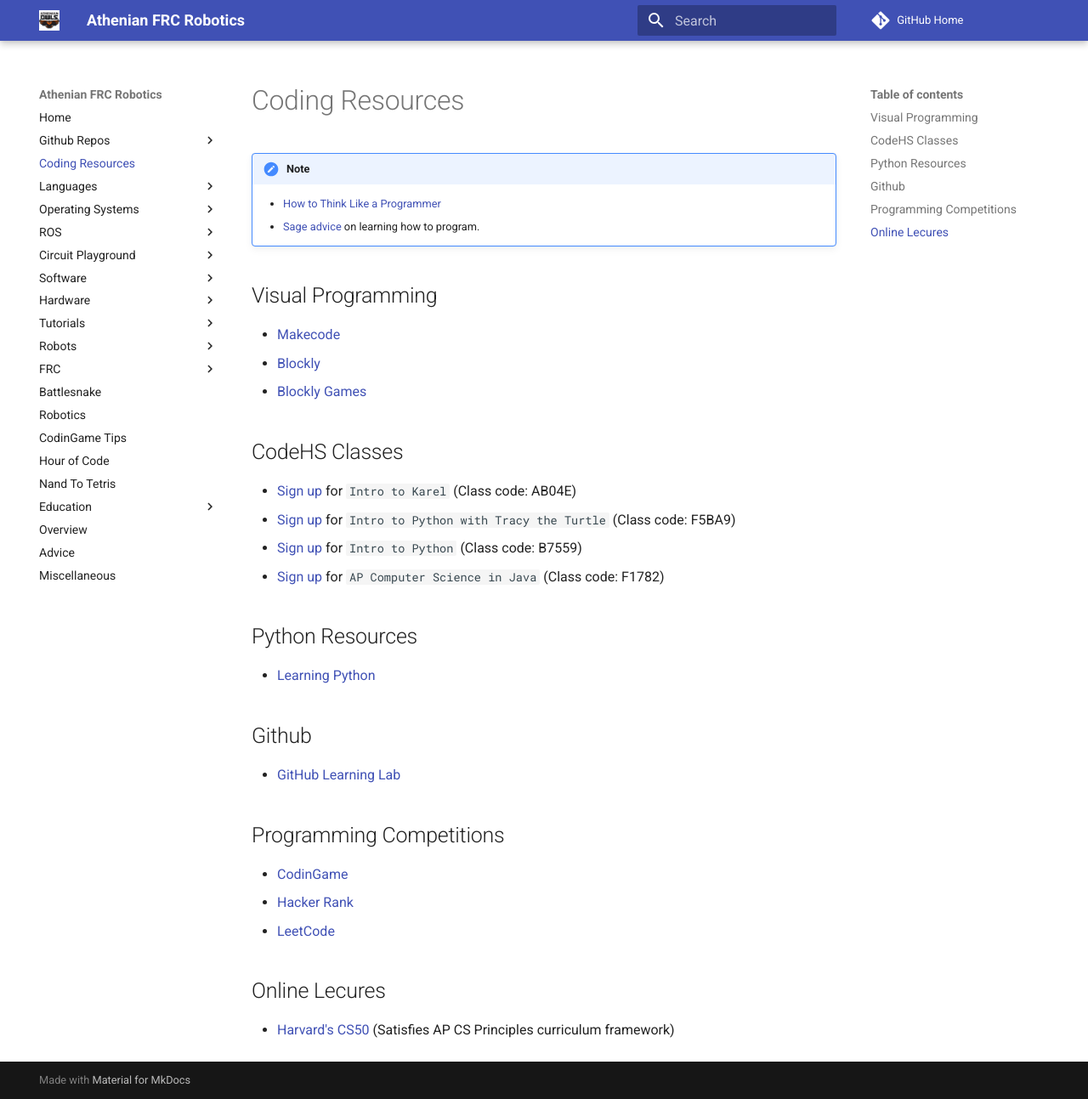
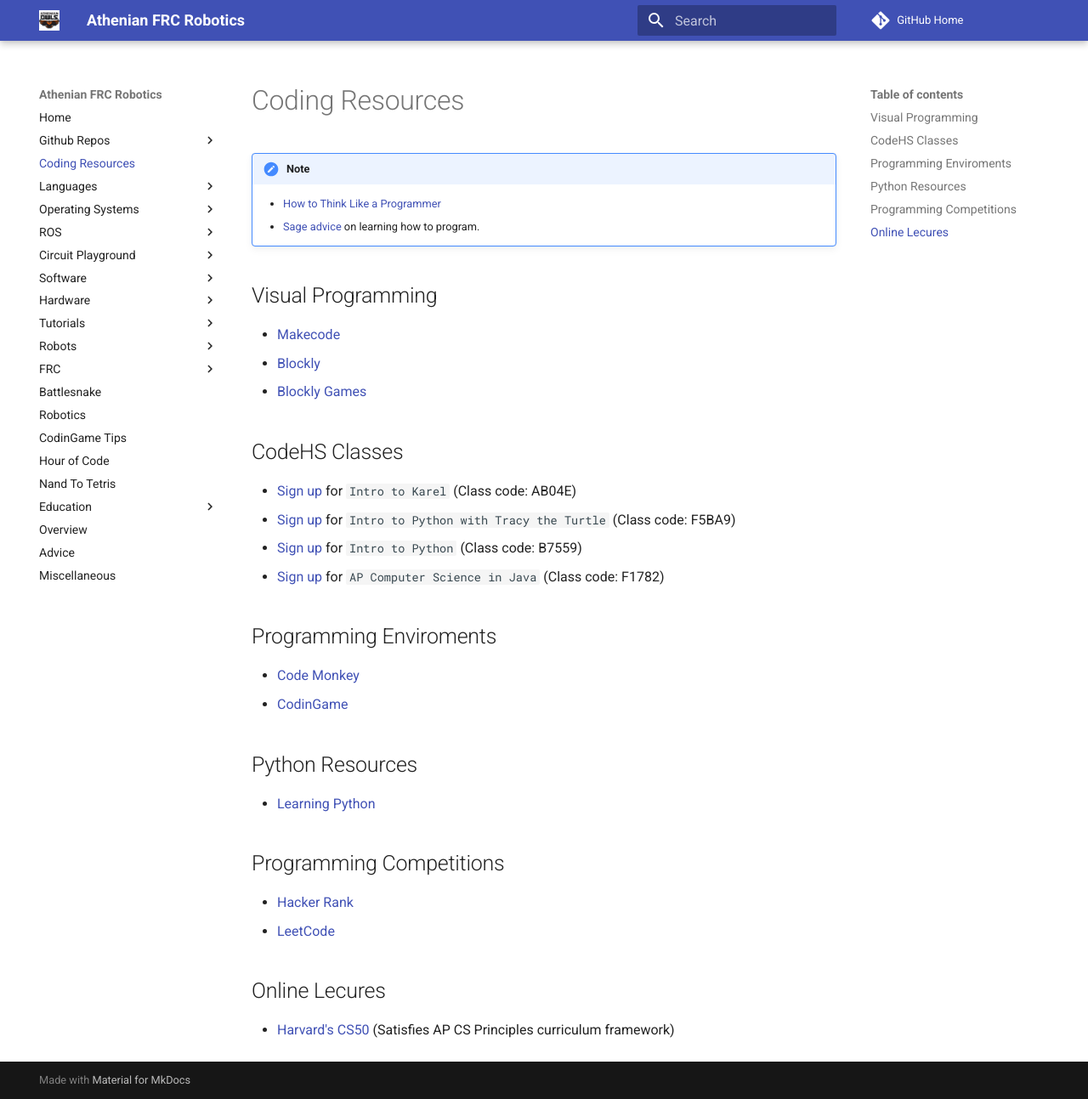
Before and after one commit to athenian-robotics/athenian-robotics-mkdocs, an MkDocs documentation site: the page built from docs/coding-resources.md, in a window 1280 px wide and 1293 px high. Shown: the whole window at 85% size. Built offline with MkDocs 1.6.1 and Material for MkDocs 9.7.7, drawn with Linux system fonts in a browser that asks for light colours; comment, search, counter and statistics services are not loaded.

Commit message:
Update docs

```diff
--- a/docs/coding-resources.md
+++ b/docs/coding-resources.md
@@ -16,14 +16,14 @@
 * [Sign up](http://codehs.com/go/B7559) for ``Intro to Python`` (Class code: B7559)
 * [Sign up](http://codehs.com/go/F1782) for ``AP Computer Science in Java`` (Class code: F1782)
 
+## Programming Enviroments
+* [Code Monkey](https://www.playcodemonkey.com)
+* [CodinGame](https://www.codingame.com)
+
 ## Python Resources
 * [Learning Python](../learning-python/)
 
-## Github
-* [GitHub Learning Lab](https://lab.github.com)
-
 ## Programming Competitions
-* [CodinGame](https://www.codingame.com)
 * [Hacker Rank](https://www.hackerrank.com)
 * [LeetCode](https://leetcode.com)
 
```
Also changed, not shown: docs/index.md (line endings or trailing spaces).
